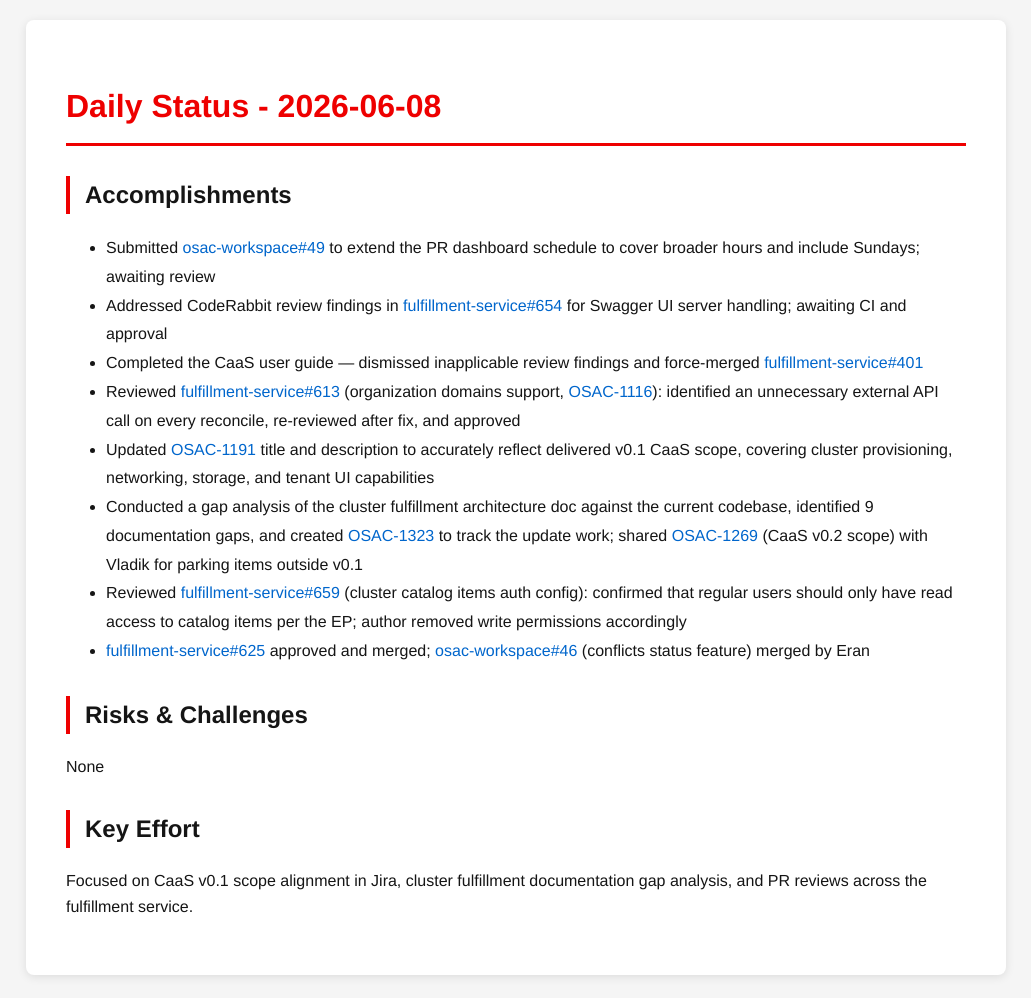
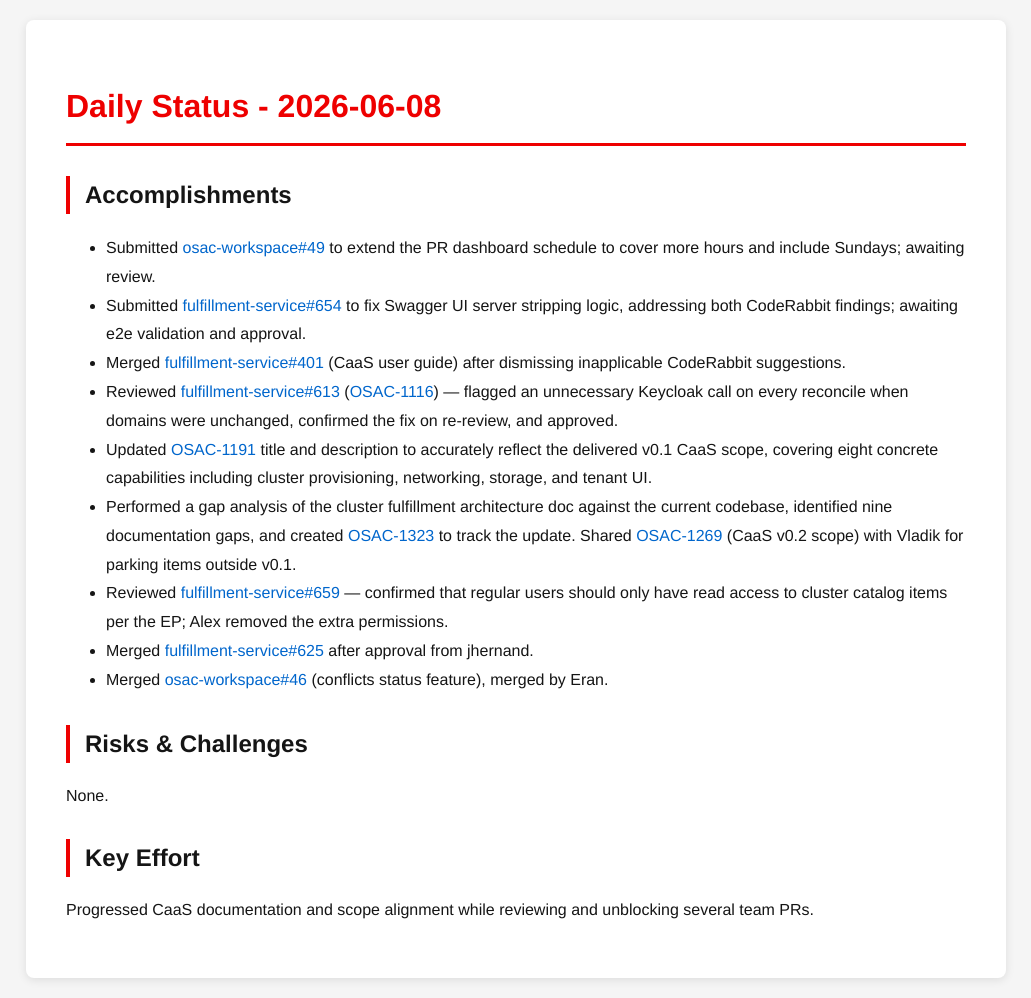
Before and after one commit to tzvatot/daily-status, a Jekyll site: the page built from 2026-06-08.md, in a window 1280 px wide. Shown: the whole page, without its empty margins (124-1155 px from the left). Built offline with Jekyll 4.4.1, drawn with Linux system fonts in a browser that asks for light colours.

Commit message:
Daily status update - 2026-06-08

```diff
--- a/2026-06-08.md
+++ b/2026-06-08.md
@@ -7,18 +7,18 @@ date: 2026-06-08
 # Daily Status - 2026-06-08
 
 ## Accomplishments
-
-- Submitted [osac-workspace#49](https://github.com/osac-project/osac-workspace/pull/49) to extend the PR dashboard schedule to cover broader hours and include Sundays; awaiting review
-- Addressed CodeRabbit review findings in [fulfillment-service#654](https://github.com/osac-project/fulfillment-service/pull/654) for Swagger UI server handling; awaiting CI and approval
-- Completed the CaaS user guide — dismissed inapplicable review findings and force-merged [fulfillment-service#401](https://github.com/osac-project/fulfillment-service/pull/401)
-- Reviewed [fulfillment-service#613](https://github.com/osac-project/fulfillment-service/pull/613) (organization domains support, [OSAC-1116](https://redhat.atlassian.net/browse/OSAC-1116)): identified an unnecessary external API call on every reconcile, re-reviewed after fix, and approved
-- Updated [OSAC-1191](https://redhat.atlassian.net/browse/OSAC-1191) title and description to accurately reflect delivered v0.1 CaaS scope, covering cluster provisioning, networking, storage, and tenant UI capabilities
-- Conducted a gap analysis of the cluster fulfillment architecture doc against the current codebase, identified 9 documentation gaps, and created [OSAC-1323](https://redhat.atlassian.net/browse/OSAC-1323) to track the update work; shared [OSAC-1269](https://redhat.atlassian.net/browse/OSAC-1269) (CaaS v0.2 scope) with Vladik for parking items outside v0.1
-- Reviewed [fulfillment-service#659](https://github.com/osac-project/fulfillment-service/pull/659) (cluster catalog items auth config): confirmed that regular users should only have read access to catalog items per the EP; author removed write permissions accordingly
-- [fulfillment-service#625](https://github.com/osac-project/fulfillment-service/pull/625) approved and merged; [osac-workspace#46](https://github.com/osac-project/osac-workspace/pull/46) (conflicts status feature) merged by Eran
+- Submitted [osac-workspace#49](https://github.com/osac-project/osac-workspace/pull/49) to extend the PR dashboard schedule to cover more hours and include Sundays; awaiting review.
+- Submitted [fulfillment-service#654](https://github.com/osac-project/fulfillment-service/pull/654) to fix Swagger UI server stripping logic, addressing both CodeRabbit findings; awaiting e2e validation and approval.
+- Merged [fulfillment-service#401](https://github.com/osac-project/fulfillment-service/pull/401) (CaaS user guide) after dismissing inapplicable CodeRabbit suggestions.
+- Reviewed [fulfillment-service#613](https://github.com/osac-project/fulfillment-service/pull/613) ([OSAC-1116](https://redhat.atlassian.net/browse/OSAC-1116)) — flagged an unnecessary Keycloak call on every reconcile when domains were unchanged, confirmed the fix on re-review, and approved.
+- Updated [OSAC-1191](https://redhat.atlassian.net/browse/OSAC-1191) title and description to accurately reflect the delivered v0.1 CaaS scope, covering eight concrete capabilities including cluster provisioning, networking, storage, and tenant UI.
+- Performed a gap analysis of the cluster fulfillment architecture doc against the current codebase, identified nine documentation gaps, and created [OSAC-1323](https://redhat.atlassian.net/browse/OSAC-1323) to track the update. Shared [OSAC-1269](https://redhat.atlassian.net/browse/OSAC-1269) (CaaS v0.2 scope) with Vladik for parking items outside v0.1.
+- Reviewed [fulfillment-service#659](https://github.com/osac-project/fulfillment-service/pull/659) — confirmed that regular users should only have read access to cluster catalog items per the EP; Alex removed the extra permissions.
+- Merged [fulfillment-service#625](https://github.com/osac-project/fulfillment-service/pull/625) after approval from jhernand.
+- Merged [osac-workspace#46](https://github.com/osac-project/osac-workspace/pull/46) (conflicts status feature), merged by Eran.
 
 ## Risks & Challenges
-None
+None.
 
 ## Key Effort
-Focused on CaaS v0.1 scope alignment in Jira, cluster fulfillment documentation gap analysis, and PR reviews across the fulfillment service.
+Progressed CaaS documentation and scope alignment while reviewing and unblocking several team PRs.
```
